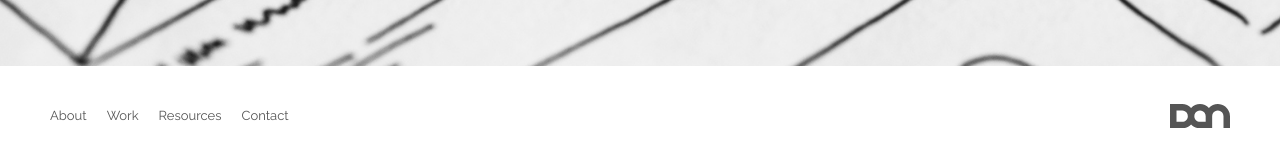
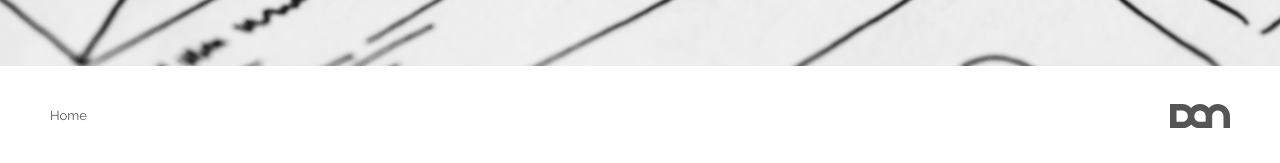
Before and after one commit to danpaquette/danpaquette.github.io, a Jekyll site: the page built from index.html, in a window 1280 px wide. Shown: the part 1921-2084 px from the top of the page. Built offline with Jekyll 4.4.1, drawn with Linux system fonts in a browser that asks for light colours.

Commit message:
Updated footer.

```diff
--- a/_includes/footer.html
+++ b/_includes/footer.html
@@ -28,16 +28,7 @@
         </a>
         <ul class="footer-navigation-list">
           <li>
-            <a href="/about/">About</a>
-          </li>
-          <li>
-            <a href="/work/">Work</a>
-          </li>
-          <li>
-            <a href="/resources/">Resources</a>
-          </li>
-          <li>
-            <a href="/contact/">Contact</a>
+            <a href="/">Home</a>
           </li>
         </ul>
       </nav>
```
